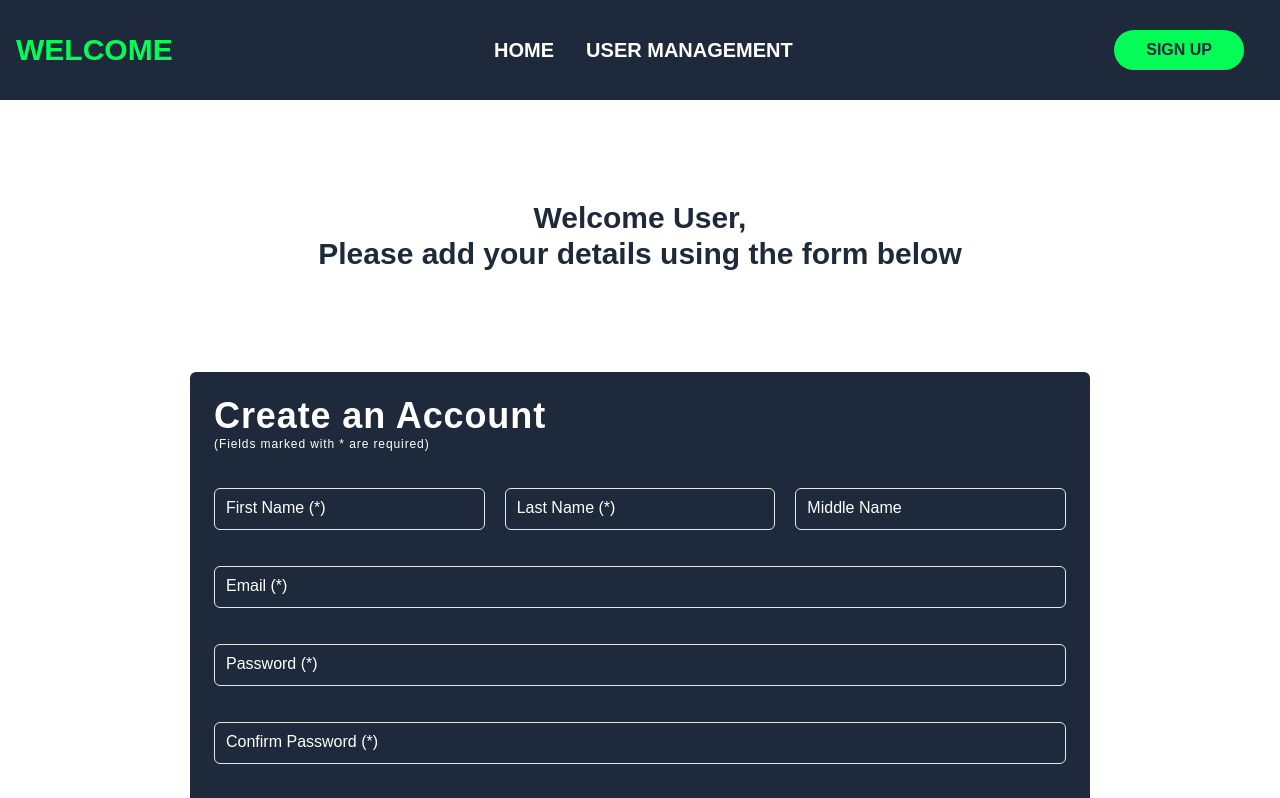
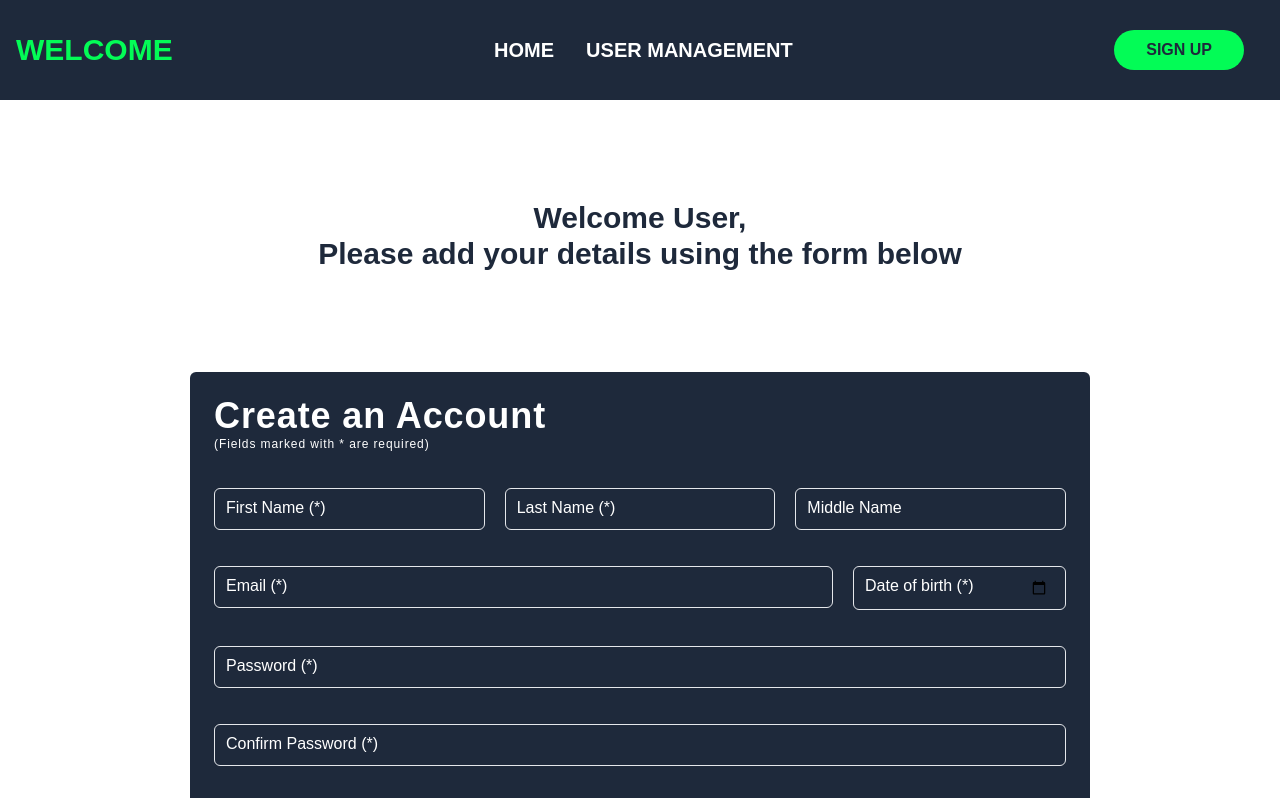
Before and after one commit to vamsi-baipaneni/user-management-1, a Next.js app: page /signup in a window 1280 px wide. Shown: the top 798 px of the page. Built offline with nearby package versions, Linux system fonts and the light colour scheme.

Commit message:
implemented dob functionality

```diff
--- a/app/misc/types.ts
+++ b/app/misc/types.ts
@@ -2,6 +2,7 @@ export type form = {
     first: string,
     last: string,
     middle: string,
+    dob: string,
     email: string,
     password: string,
     confirmpassword: string,
--- a/app/signup/components/Signup.tsx
+++ b/app/signup/components/Signup.tsx
@@ -9,6 +9,7 @@ const initialData: form = {
     first: "",
     last: "",
     middle: "",
+    dob: "",
     email: "",
     password: "",
     confirmpassword: "",
@@ -25,6 +26,7 @@ const SignupForm = () => {
     const [errors, setErrors] = useState({});
     const [state, setState] = useState("");
     const [cities, setCities] = useState<string[]>([]);
+    const todaysDate = new Date().toISOString().split("T")[0];
 
     const handleSubmit = (e: React.FormEvent) => {
         e.preventDefault();
@@ -73,15 +75,15 @@ const SignupForm = () => {
         setFormData({
             ...formData, [name]: value
         });
-        if(value===""){
+        if (value === "") {
             const msg = `${name} cannot be empty!!`
             setErrors({
                 ...errors, [name]: msg
             })
         }
-        else{
+        else {
             let validationErrors = errors;
-            if(validationErrors[name]){
+            if (validationErrors[name]) {
                 delete validationErrors[name];
             }
             setErrors(validationErrors);
@@ -99,14 +101,14 @@ const SignupForm = () => {
         setFormData({
             ...formData, [name]: value
         });
-        if(value===""){
+        if (value === "") {
             setErrors({
                 ...errors, [name]: "State cannot be empty"
             })
         }
-        else{
+        else {
             let validationErrors = errors;
-            if(validationErrors[name]){
+            if (validationErrors[name]) {
                 delete validationErrors[name];
             }
             setErrors(validationErrors);
@@ -144,50 +146,78 @@ const SignupForm = () => {
         }
     }
 
+    const handleDateChange = (e: React.ChangeEvent<HTMLInputElement>)=>{
+        const {name,value} = e.target;
+        console.log(String(value))
+        setFormData({
+            ...formData,[name]: String(value)
+        })
+        if(value===null || value===undefined || String(value)===""){
+            const msg = "Date of Birth Cannot be empty"
+            setErrors({
+                ...errors,["dob"]: msg
+            })
+        }
+        else{
+            const validationErrors = errors;
+            if(validationErrors["dob"]){
+                delete validationErrors["dob"]
+            }
+            setErrors(validationErrors)
+        }
+    }
+
     return (
         <form className="inline-flex flex-col gap-5 justify-center" onSubmit={handleSubmit}>
             <h2 className='text-4xl text-white tracking-wide font-semibold'>Create an Account <p className='text-xs font-light'>(Fields marked with * are required)</p></h2>
             <div className='flex flex-col md:flex-row gap-5'>
-                <label className={`flex-1 relative mt-4 ${errors.first ? "animate-[wiggle_0.1s_ease-in-out_2s]": ""}`}>
+                <label className={`flex-1 relative mt-4 ${errors.first ? "animate-[wiggle_0.1s_ease-in-out_2s]" : ""}`}>
                     <input name='first' type="text" className='text-md w-full px-4 py-2 rounded-md border bg-slate-800 outline-none focus:border-[#03fc56] duration-200 peer' onChange={handleFieldChange} />
-                    <span className={`absolute left-0 top-2 mx-2 px-1 text-md duration-200 peer-focus:text-[#03fc56] pointer-events-none peer-focus:-translate-y-6 bg-slate-800 ${formData.first ? "peer-valid:-translate-y-6": ""}`}>First Name (*)</span>
+                    <span className={`absolute left-0 top-2 mx-2 px-1 text-md duration-200 peer-focus:text-[#03fc56] pointer-events-none peer-focus:-translate-y-6 bg-slate-800 ${formData.first ? "peer-valid:-translate-y-6" : ""}`}>First Name (*)</span>
                     {errors.first && <span className='text-red-500'>{errors.first}</span>}
                 </label>
-                <label className={`flex-1 relative mt-4 ${errors.last ? "animate-[wiggle_0.1s_ease-in-out_2s]": ""}`}>
+                <label className={`flex-1 relative mt-4 ${errors.last ? "animate-[wiggle_0.1s_ease-in-out_2s]" : ""}`}>
                     <input name='last' type="text" className='text-md w-full px-4 py-2 rounded-md border bg-slate-800 outline-none focus:border-[#03fc56] duration-200 peer' onChange={handleFieldChange} />
-                    <span className={`absolute left-0 top-2 mx-2 px-1 text-md duration-200 peer-focus:text-[#03fc56] pointer-events-none peer-focus:-translate-y-6 bg-slate-800 ${formData.last ? "peer-valid:-translate-y-6": ""}`}>Last Name (*)</span>
+                    <span className={`absolute left-0 top-2 mx-2 px-1 text-md duration-200 peer-focus:text-[#03fc56] pointer-events-none peer-focus:-translate-y-6 bg-slate-800 ${formData.last ? "peer-valid:-translate-y-6" : ""}`}>Last Name (*)</span>
                     {errors.last && <span className='text-red-500'>{errors.last}</span>}
                 </label>
                 <label className={`flex-1 relative mt-4`}>
                     <input name='middle' type="text" className='text-md w-full px-4 py-2 rounded-md border bg-slate-800 outline-none focus:border-[#03fc56] duration-200 peer' onChange={handleFieldChange} />
-                    <span className={`absolute left-0 top-2 mx-2 px-1 text-md duration-200 peer-focus:text-[#03fc56] pointer-events-none peer-focus:-translate-y-6 bg-slate-800 ${formData.middle ? "peer-valid:-translate-y-6": ""}`}>Middle Name</span>
+                    <span className={`absolute left-0 top-2 mx-2 px-1 text-md duration-200 peer-focus:text-[#03fc56] pointer-events-none peer-focus:-translate-y-6 bg-slate-800 ${formData.middle ? "peer-valid:-translate-y-6" : ""}`}>Middle Name</span>
                 </label>
             </div>
-            <label className={`flex-1 relative mt-4 ${errors.email ? "animate-[wiggle_0.1s_ease-in-out_2s]": ""}`}>
-                <input name='email' type="email" className='text-md w-full px-4 py-2 rounded-md border bg-slate-800 outline-none focus:border-[#03fc56] duration-200 peer' onChange={handleFieldChange} />
-                <span className={`absolute left-0 top-2 mx-2 px-1 text-md duration-200 peer-focus:text-[#03fc56] pointer-events-none peer-focus:-translate-y-6 bg-slate-800 ${formData.email ? "peer-valid:-translate-y-6": ""}`}>Email (*)</span>
-                {errors.email && <span className='text-red-500'>{errors.email}</span>}
+            <div className='flex flex-col md:flex-row gap-5'>
+                <label className={`flex-1 relative mt-4 md:w-[70%] ${errors.email ? "animate-[wiggle_0.1s_ease-in-out_2s]" : ""}`}>
+                    <input name='email' type="email" className='text-md w-full px-4 py-2 rounded-md border bg-slate-800 outline-none focus:border-[#03fc56] duration-200 peer' onChange={handleFieldChange} />
+                    <span className={`absolute left-0 top-2 mx-2 px-1 text-md duration-200 peer-focus:text-[#03fc56] pointer-events-none peer-focus:-translate-y-6 bg-slate-800 ${formData.email ? "peer-valid:-translate-y-6" : ""}`}>Email (*)</span>
+                    {errors.email && <span className='text-red-500'>{errors.email}</span>}
+                </label>
+                <label className={`relative mt-4 md:w-[25%] ${errors.dob? "animate-[wiggle_0.1s_ease-in-out_2s":""}`}>
+                    <input type="date" max={todaysDate} name='dob' className='text-md w-full px-4 py-2 rounded-md border bg-slate-800 outline-none focus:border-[#03fc56] duration-200 peer' onChange={handleDateChange} />
+                    <span className={`absolute left-0 top-2 mx-2 px-1 text-md duration-200 peer-focus:text-[#03fc56] pointer-events-none peer-focus:-translate-y-6 bg-slate-800 ${formData.dob ? "peer-valid:-translate-y-6" : ""}`}>Date of birth (*)</span>
+                    {errors.dob && <span className='text-red-500'>{errors.dob}</span>}
+                </label>
+            </div>
+            <label className={`flex-1 relative mt-4 ${errors.password ? "animate-[wiggle_0.1s_ease-in-out_2s]" : ""}`}>
+                <input name='password' type="password" className='text-md w-full px-4 py-2 rounded-md border bg-slate-800 outline-none focus:border-[#03fc56] duration-200 peer' onChange={handleFieldChange} />
+                <span className={`absolute left-0 top-2 mx-2 px-1 text-md duration-200 peer-focus:text-[#03fc56] pointer-events-none peer-focus:-translate-y-6 bg-slate-800 ${formData.password ? "peer-valid:-translate-y-6" : ""}`}>Password (*)</span>
+                {errors.password && <span className='text-red-500'>{errors.password}</span>}
             </label>
-            <label className={`flex-1 relative mt-4 ${errors.password ? "animate-[wiggle_0.1s_ease-in-out_2s]": ""}`}>
-                <input name='password' type="password" className='text-md w-full px-4 py-2 rounded-md border bg-slate-800 outline-none focus:border-[#03fc56] duration-200 peer' onChange={handleFieldChange} />
-                <span className={`absolute left-0 top-2 mx-2 px-1 text-md duration-200 peer-focus:text-[#03fc56] pointer-events-none peer-focus:-translate-y-6 bg-slate-800 ${formData.password ? "peer-valid:-translate-y-6": ""}`}>Password (*)</span>
-                    {errors.password && <span className='text-red-500'>{errors.password}</span>}
-            </label>
-            <label className={`flex-1 relative mt-4 ${errors.confirmpassword ? "animate-[wiggle_0.1s_ease-in-out_2s]": ""}`}>
+            <label className={`flex-1 relative mt-4 ${errors.confirmpassword ? "animate-[wiggle_0.1s_ease-in-out_2s]" : ""}`}>
                 <input name='confirmpassword' type="password" className='text-md w-full px-4 py-2 rounded-md border bg-slate-800 outline-none focus:border-[#03fc56] duration-200 peer' onChange={handleFieldChange} />
-                <span className={`absolute left-0 top-2 mx-2 px-1 text-md duration-200 peer-focus:text-[#03fc56] pointer-events-none peer-focus:-translate-y-6 bg-slate-800 ${formData.confirmpassword ? "peer-valid:-translate-y-6": ""}`}>Confirm Password (*)</span>
+                <span className={`absolute left-0 top-2 mx-2 px-1 text-md duration-200 peer-focus:text-[#03fc56] pointer-events-none peer-focus:-translate-y-6 bg-slate-800 ${formData.confirmpassword ? "peer-valid:-translate-y-6" : ""}`}>Confirm Password (*)</span>
                 {errors.confirmpassword && <span className='text-red-500'>{errors.confirmpassword}</span>}
             </label>
             <div className='flex flex-col md:flex-row justify-between gap-5'>
                 <div className='md:w-[50%] mt-4'>
-                    <label className={`flex-1 relative ${errors.street ? "animate-[wiggle_0.1s_ease-in-out_2s]": ""}`}>
+                    <label className={`flex-1 relative ${errors.street ? "animate-[wiggle_0.1s_ease-in-out_2s]" : ""}`}>
                         <input name='street' type="text" className='text-md w-full px-4 py-2 rounded-md border bg-slate-800 outline-none focus:border-[#03fc56] duration-200 peer' onChange={handleFieldChange} />
-                        <span className={`absolute left-0 -top-1 mx-2 px-1 text-md duration-200 peer-focus:text-[#03fc56] pointer-events-none peer-focus:-translate-y-6 bg-slate-800 ${formData.street ? "peer-valid:-translate-y-6": ""}`}>Street (*)</span>
+                        <span className={`absolute left-0 -top-1 mx-2 px-1 text-md duration-200 peer-focus:text-[#03fc56] pointer-events-none peer-focus:-translate-y-6 bg-slate-800 ${formData.street ? "peer-valid:-translate-y-6" : ""}`}>Street (*)</span>
                         {errors.street && <span className='text-red-500'>{errors.street}</span>}
                     </label>
                 </div>
                 <div className='flex gap-4 mt-4'>
-                    <label className={`flex-1 relative ${errors.state ? "animate-[wiggle_0.1s_ease-in-out_2s]": ""}`} >
+                    <label className={`flex-1 relative ${errors.state ? "animate-[wiggle_0.1s_ease-in-out_2s]" : ""}`} >
                         <select name="state" onChange={handleStateChange} value={formData.state} className='text-lg w-full px-4 py-2 rounded-md border bg-slate-800 outline-none focus:border-[#03fc56] duration-200 peer'>
                             <option value="" disabled></option>
                             {
@@ -196,10 +226,10 @@ const SignupForm = () => {
                                 ))
                             }
                         </select>
-                        <span className={`absolute left-0 top-2 mx-2 px-1 text-md duration-200 peer-focus:text-[#03fc56] pointer-events-none peer-focus:-translate-y-6 bg-slate-800 ${formData.state ? "peer-valid:-translate-y-6":""}`}>State (*)</span>
+                        <span className={`absolute left-0 top-2 mx-2 px-1 text-md duration-200 peer-focus:text-[#03fc56] pointer-events-none peer-focus:-translate-y-6 bg-slate-800 ${formData.state ? "peer-valid:-translate-y-6" : ""}`}>State (*)</span>
                         {errors.state && <span className='text-red-500'>{errors.state}</span>}
                     </label>
-                    <label className={`flex-1 relative ${errors.city ? "animate-[wiggle_0.1s_ease-in-out_2s]": ""}`}>
+                    <label className={`flex-1 relative ${errors.city ? "animate-[wiggle_0.1s_ease-in-out_2s]" : ""}`}>
                         <select name="city" onChange={handleFieldChange} value={formData.city} className='text-lg w-full px-4 py-2 rounded-md border bg-slate-800 outline-none focus:border-[#03fc56] duration-200 peer'>
                             <option value="" disabled></option>
                             {
@@ -208,12 +238,12 @@ const SignupForm = () => {
                                 ))
                             }
                         </select>
-                        <span className={`absolute left-0 top-2 mx-2 px-1 text-md duration-200 peer-focus:text-[#03fc56] pointer-events-none peer-focus:-translate-y-6 bg-slate-800 ${formData.city ? "peer-valid:-translate-y-6":""}`}>City (*)</span>
+                        <span className={`absolute left-0 top-2 mx-2 px-1 text-md duration-200 peer-focus:text-[#03fc56] pointer-events-none peer-focus:-translate-y-6 bg-slate-800 ${formData.city ? "peer-valid:-translate-y-6" : ""}`}>City (*)</span>
                         {errors.city && <span className='text-red-500'>{errors.city}</span>}
                     </label>
-                    <label className={`flex-1 relative ${errors.zipcode ? "animate-[wiggle_0.1s_ease-in-out_2s]": ""}`}>
+                    <label className={`flex-1 relative ${errors.zipcode ? "animate-[wiggle_0.1s_ease-in-out_2s]" : ""}`}>
                         <input name='zipcode' type="text" className='text-md w-full px-4 py-2 rounded-md border bg-slate-800 outline-none focus:border-[#03fc56] duration-200 peer' onChange={handleFieldChange} />
-                        <span className={`absolute left-0 top-2 mx-2 px-1 text-md duration-200 peer-focus:text-[#03fc56] pointer-events-none peer-focus:-translate-y-6 bg-slate-800 ${formData.zipcode ? "peer-valid:-translate-y-6": ""}`}>ZipCode (*)</span>
+                        <span className={`absolute left-0 top-2 mx-2 px-1 text-md duration-200 peer-focus:text-[#03fc56] pointer-events-none peer-focus:-translate-y-6 bg-slate-800 ${formData.zipcode ? "peer-valid:-translate-y-6" : ""}`}>ZipCode (*)</span>
                         {errors.zipcode && <span className='text-red-500'>{errors.zipcode}</span>}
                     </label>
                 </div>
```
Also changed, not shown: app/components/AnimatedLink.tsx (renamed from app/misc/AnimatedLink.tsx).
